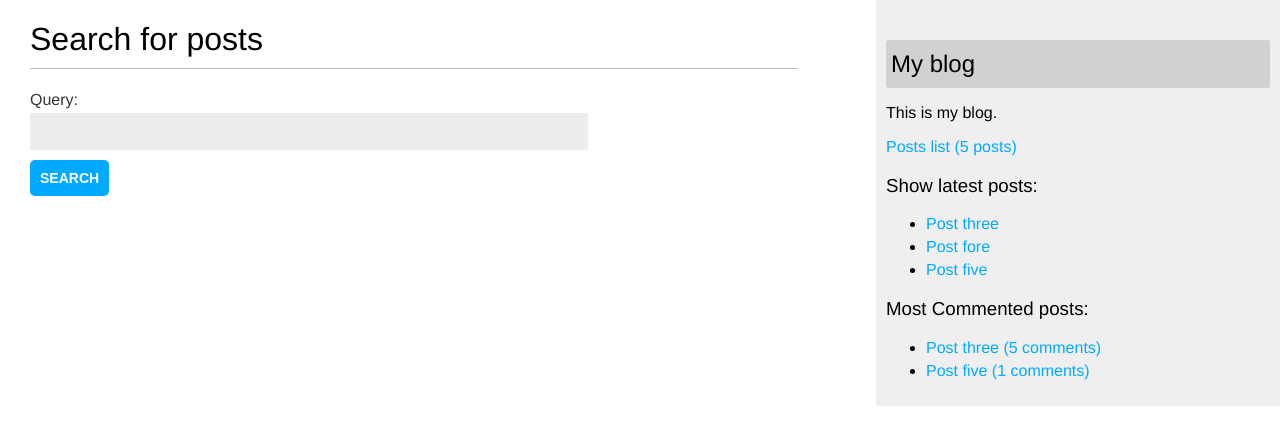
After one commit to mohamedElbalky/blog_DJANGO, a Django app: page /blog/posts/search/ in a window 1280 px wide. The commit adds this page. Shown: the top 445 px of the page. Run offline with Django 5.2, Linux system fonts and the light colour scheme; data comes from the database, SQL or seed files in the repository.

Commit message:
Implement a text search

```diff
--- a/src/blog/forms.py
+++ b/src/blog/forms.py
@@ -12,3 +12,6 @@ class CommentForm(forms.ModelForm):
     class Meta:
         model = Comment
         fields = ['name', 'email', 'body']
+
+class SearchForm(forms.Form):
+    query = forms.CharField()
--- a/src/blog/templates/base.html
+++ b/src/blog/templates/base.html
@@ -1,5 +1,5 @@
+{% load static %}
 {% load blog_tags %}
-{% load static %}
 <!DOCTYPE html>
 <html>
 
--- /dev/null
+++ b/src/blog/templates/blog/post/search.html
@@ -0,0 +1,38 @@
+{% extends 'base.html' %}
+
+{% block title %}
+Search
+{% endblock title %}
+
+{% block content %}
+{% if query %}
+    <h1>Posts containing "{{ query }}"</h1>
+    <h3>
+        {% with results.count as total_results %}
+        Found {{ total_results }} result{{ total_results|pluralize }}
+        {% endwith %}
+    </h3>
+
+    {% for post in results %}
+        <div class="comment">
+            <h4>
+                <a href="{{ post.get_absolute_url }}">
+                    {{ post.title }}
+                </a>
+            </h4>
+            {{ post.body|truncatewords_html:12 }}
+        </div>
+    {% empty %}
+        <p>There are no results for your query.</p>
+    {% endfor %}
+
+    <p><a href="{% url 'blog:post_search' %}">Search again</a></p>
+
+{% else %}
+    <h1>Search for posts</h1>
+    <form method="get">
+        {{ form.as_p }}
+        <input type="submit" value="Search">
+    </form>
+{% endif %}
+{% endblock %}
--- a/src/blog/urls.py
+++ b/src/blog/urls.py
@@ -23,4 +23,5 @@ urlpatterns = [
         views.add_post_comment_view,
         name="add_post_comment",
     ),
+    path("posts/search/", views.post_search_view, name="post_search"),
 ]
--- a/src/blog/views.py
+++ b/src/blog/views.py
@@ -8,9 +8,10 @@ from django.urls import reverse
 from django.views.decorators.http import require_POST
 from django.db.models import Prefetch
 from django.db.models import Count
+from django.contrib.postgres.search import SearchVector, SearchQuery, SearchRank
 
 from .models import Comment, Post
-from .forms import EmailPostForm, CommentForm
+from .forms import EmailPostForm, CommentForm, SearchForm
 
 
 def post_list_view(request, tag_slug=None):
@@ -57,14 +58,17 @@ def post_detail_view(request, year, month, day, hour, second, minute, slug):
         tags__in=post_tags_ids, status=Post.Status.PUBLISHED
     ).exclude(id=post.id)
     similar_posts = similar_posts.annotate(same_tags=Count("tags")).order_by(
-        "-same_tags",
-        "-publish_at"
+        "-same_tags", "-publish_at"
     )  # sort similar posts by the number of tags
 
     # display add comment form
     comment_form = CommentForm()
 
-    context = {"post": post, "comment_form": comment_form, "similar_posts": similar_posts}
+    context = {
+        "post": post,
+        "comment_form": comment_form,
+        "similar_posts": similar_posts,
+    }
 
     return render(request, "blog/post/detail.html", context)
 
@@ -119,3 +123,28 @@ def add_post_comment_view(request, post_id):
             comment.post = post
             comment.save()
             return redirect(post.get_absolute_url())
+
+
+def post_search_view(request):
+    form = SearchForm()
+    query = None
+    results = []
+    if "query" in request.GET:
+        form = SearchForm(request.GET)
+        if form.is_valid():
+            query = form.cleaned_data["query"]
+
+            search_vector = SearchVector("title", "body")
+            search_query = SearchQuery(query, config="english")
+
+            results = (
+                Post.objects.annotate(
+                    search=search_vector,
+                    rank=SearchRank(search_vector, search_query),
+                )
+                .filter(search=search_query, status=Post.Status.PUBLISHED)
+                .order_by("-rank")
+            )
+
+    context = {"form": form, "query": query, "results": results}
+    return render(request, "blog/post/search.html", context)
```
Also changed, not shown: src/project/settings.py (+4 -3 lines).
